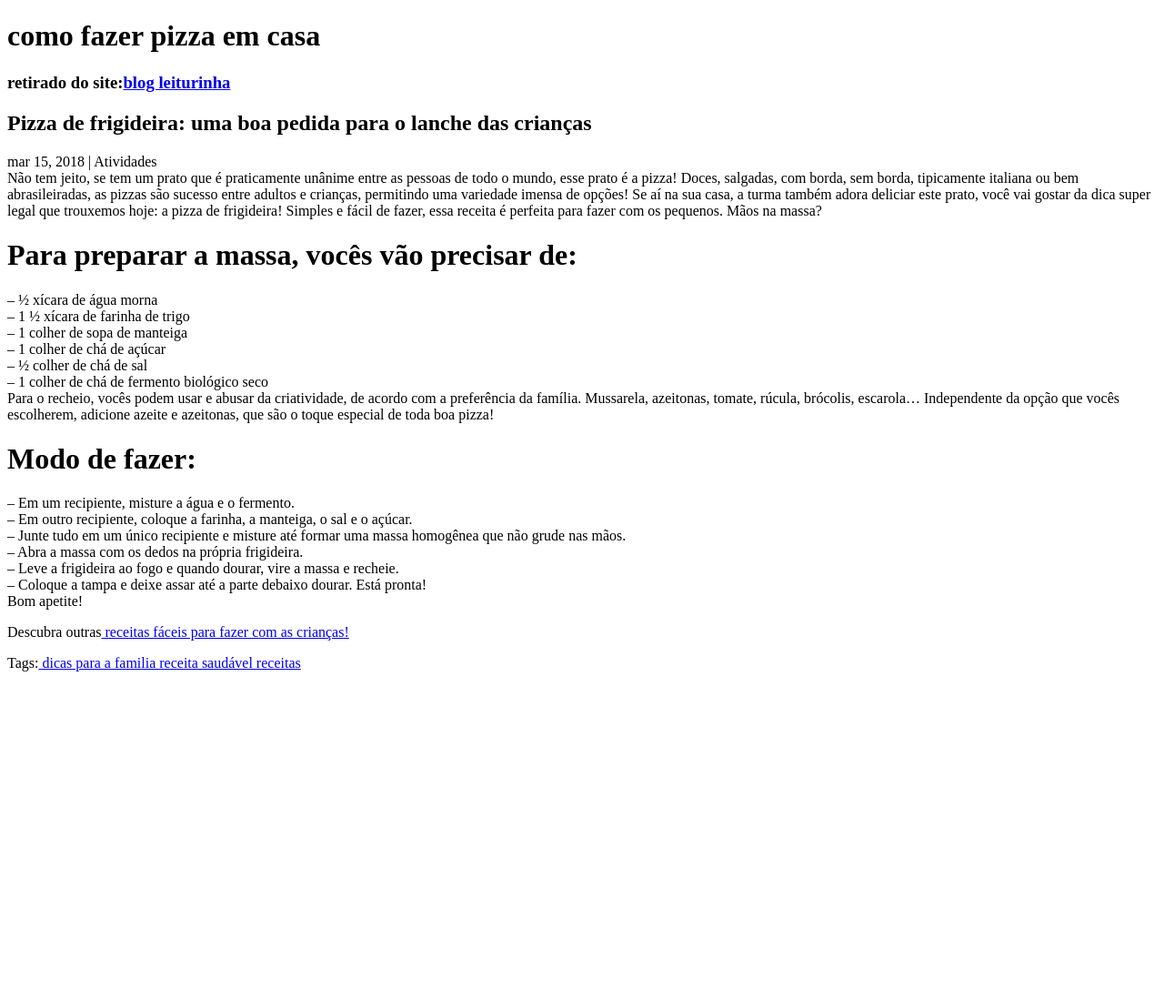
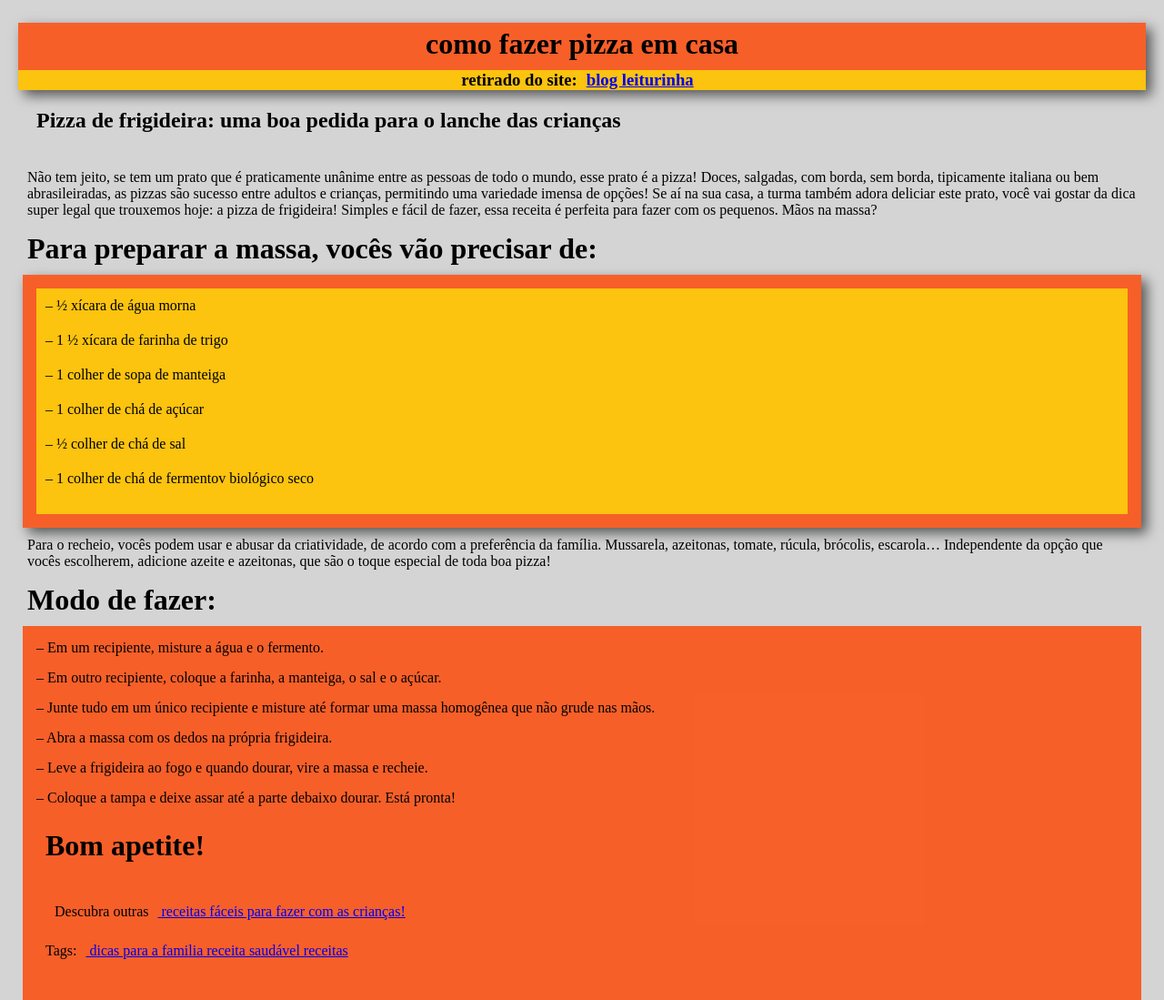
Before and after one commit to leonardobuzzo00/html-CSS, a plain HTML site: page exercios/tentando fazer um site sozinho/index.html in a window 1280 px wide. Shown: the whole page at 91% size. Before the commit the page ends 800 px from the top, so only its background shows below. Drawn offline with Linux system fonts and the light colour scheme.

Commit message:
atualizei mais

```diff
--- a/exercios/tentando fazer um site sozinho/index.html
+++ b/exercios/tentando fazer um site sozinho/index.html
@@ -4,9 +4,10 @@
     <meta charset="UTF-8">
     <meta name="viewport" content="width=device-width, initial-scale=1.0">
     <title>pizza pronta</title>
+        <link rel="stylesheet" href="style.css">
 </head>
 <body>
-        <header>
+        <header class="parte01">
             <h1>como fazer pizza em casa</h1>
             <h3>retirado do site:<a href="https://leiturinha.com.br/blog/pizza-de-frigideira/?src=leiturinha_clube_web_gg_pmax_conversao&utm_source=google&utm_medium=cpc&utm_campaign=leiturinha_clube_web_gg_pmax_conversao&gad_source=1&gclid=Cj0KCQiAnrOtBhDIARIsAFsSe53R69T-JWP2Sh1IDdj8SEfvexOF47fo2-lGbRqIMS1wO1YrayY2mkAaApQsEALw_wcB" target="_blank">blog leiturinha</a></h3>
     </header>
@@ -16,34 +17,37 @@
     <h2>
         <section>Pizza de frigideira: uma boa pedida para o lanche das crianças</section>
     </h2>
-    <section>mar 15, 2018 | Atividades</section>
+    <h3>
+
+    </h3>
 
     <section>Não tem jeito, se tem um prato que é praticamente unânime entre as pessoas de todo o mundo, esse prato é a pizza! Doces, salgadas, com borda, sem borda, tipicamente italiana ou bem abrasileiradas, as pizzas são sucesso entre adultos e crianças, permitindo uma variedade imensa de opções! Se aí na sua casa, a turma também adora deliciar este prato, você vai gostar da dica super legal que trouxemos hoje: a pizza de frigideira! Simples e fácil de fazer, essa receita é perfeita para fazer com os pequenos. Mãos na massa?</section>
 
     <h1>Para preparar a massa, vocês vão precisar de:</h1>
-    <section>– ½ xícara de água morna</section>
-    <section>– 1 ½ xícara de farinha de trigo</section>
-    <section>– 1 colher de sopa de manteiga</section>
-    <section>– 1 colher de chá de açúcar</section>
-    <section>– ½ colher de chá de sal</section>
-    <section>– 1 colher de chá de fermento biológico seco</section>
+    <header class="parte02">
+        <section>– ½ xícara de água morna<section></section>
+        – 1 ½ xícara de farinha de trigo<section></section>
+        – 1 colher de sopa de manteiga<section></section>
+        – 1 colher de chá de açúcar<section></section>
+        – ½ colher de chá de sal<section></section>
+        – 1 colher de chá de fermentov biológico seco<section>
+    </header>
 
     <section>Para o recheio, vocês podem usar e abusar da criatividade, de acordo com a preferência da família. Mussarela, azeitonas, tomate, rúcula, brócolis, escarola… Independente da opção que vocês escolherem, adicione azeite e azeitonas, que são o toque especial de toda boa pizza!</section>
 
     <h1>Modo de fazer:</h1>
-    <section>– Em um recipiente, misture a água e o fermento.</section>
+    <header class="parte03">
+        <section>– Em um recipiente, misture a água e o fermento.</section>
+        <section>– Em outro recipiente, coloque a farinha, a manteiga, o sal e o açúcar.</section>
+        <section>– Junte tudo em um único recipiente e misture até formar uma massa homogênea que não grude nas mãos.</section>
+        <section>– Abra a massa com os dedos na própria frigideira.</section>
+        <section>– Leve a frigideira ao fogo e quando dourar, vire a massa e recheie.</section>
+        <section>– Coloque a tampa e deixe assar até a parte debaixo dourar. Está pronta!</section>
+    </haeder>
 
-    <section>– Em outro recipiente, coloque a farinha, a manteiga, o sal e o açúcar.</section>
-
-    <section>– Junte tudo em um único recipiente e misture até formar uma massa homogênea que não grude nas mãos.</section>
-
-    <section>– Abra a massa com os dedos na própria frigideira.</section>
-
-    <section>– Leve a frigideira ao fogo e quando dourar, vire a massa e recheie.</section>
-
-    <section>– Coloque a tampa e deixe assar até a parte debaixo dourar. Está pronta!</section>
-
-    <section>Bom apetite!</section>
+    <h1>
+        <section>Bom apetite!</section>
+    </h1>
 
 
     <footer>
--- /dev/null
+++ b/exercios/tentando fazer um site sozinho/style.css
@@ -0,0 +1,32 @@
+*{
+    margin: 5px;
+    padding: 5px;
+}
+body{
+    background-color: rgba(128, 128, 128, 0.336);
+
+}
+header{ background-color: rgba(255, 68, 0, 0.808);}
+header.parte01{
+    text-align: center;
+    margin: 0px;
+    padding: 0px;
+    box-shadow:6px 6px 13px 0px rgba(0, 0, 0, 0.596);;
+}
+header > h3{
+    background-color: rgba(255, 255, 0, 0.623);
+    margin: 0px;
+    padding: 0px;
+
+}
+header.parte02 > section{
+    background-color: rgba(255, 255, 0, 0.623);
+    margin: 10px;
+    padding: 10px;
+    margin-top: 10px;
+    margin-left: 10px;
+
+}
+header.parte02{
+    box-shadow: 6px 6px 13px 0px rgba(0, 0, 0, 0.596);
+}
```
